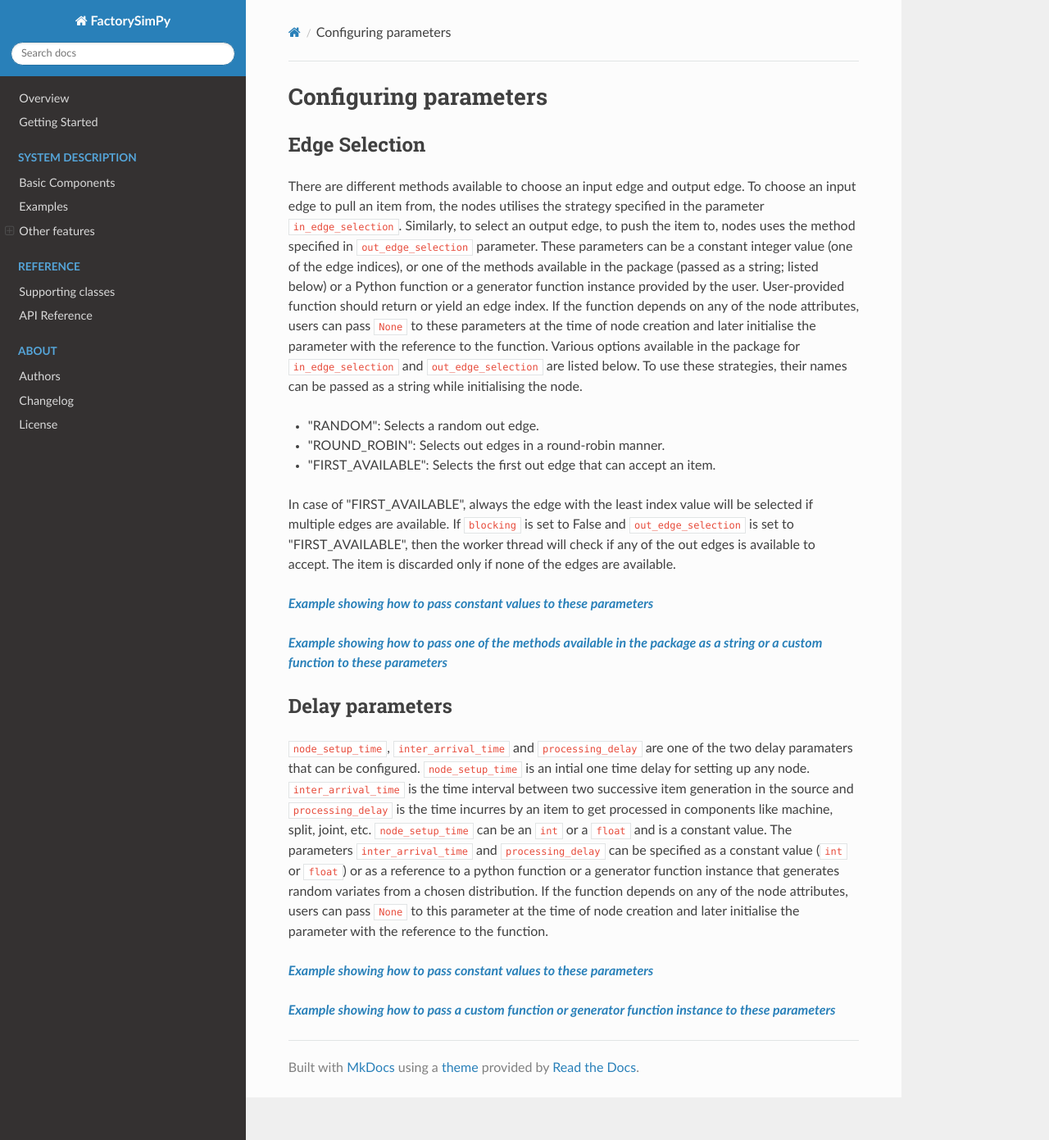
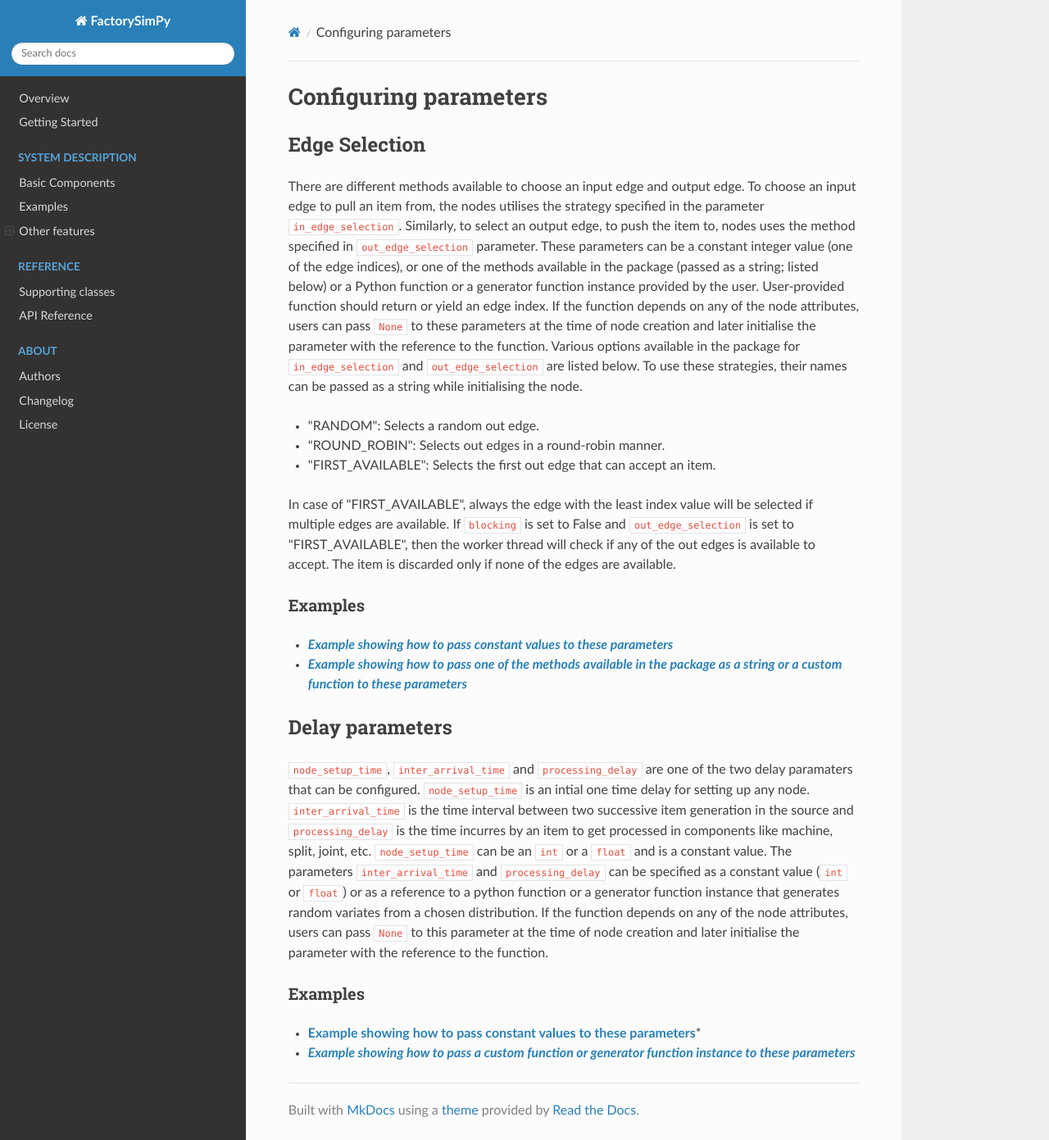
Before and after one commit to FactorySimPy/FactorySimPy, an MkDocs documentation site: the page built from docs/configuring_parameters.md, in a window 1280 px wide and 1391 px high. Shown: the whole window at 82% size. Built offline with MkDocs 1.6.1, drawn with Linux system fonts in a browser that asks for light colours; nearby versions of some CDN libraries.

Commit message:
documentation update

```diff
--- a/docs/configuring_parameters.md
+++ b/docs/configuring_parameters.md
@@ -10,17 +10,17 @@ There are different methods available to choose an input edge and output edge. T
 
 In case of "FIRST_AVAILABLE", always the edge with the least index value will be selected if multiple edges are available. If `blocking` is set to False and `out_edge_selection` is set to "FIRST_AVAILABLE", then the worker thread will check if any of the out edges is available to accept. The item is discarded only if none of the edges are available.
 
+### Examples
 
-***[Example showing how to pass constant values to these parameters](examples.md/#a-simple-example)***
-
-***[Example showing how to pass one of the methods available in the package as a string or a custom function to these parameters](examples.md/#example-with-a-custom-edge-selction-policy-as-a-function)***
+- ***[Example showing how to pass constant values to these parameters](examples.md/#a-simple-example)***
+- ***[Example showing how to pass one of the methods available in the package as a string or a custom function to these parameters](examples.md/#example-with-a-custom-edge-selction-policy-as-a-function)***
 
 
 ## Delay parameters
 
 `node_setup_time`, `inter_arrival_time` and `processing_delay` are one of the two delay paramaters that can be configured. `node_setup_time` is an intial one time delay for setting up any node. `inter_arrival_time` is the time interval between two successive item generation in the source and `processing_delay` is the time incurres by an item to get processed in components like machine, split, joint, etc. `node_setup_time` can be an `int` or a `float` and is a constant value. The parameters `inter_arrival_time` and `processing_delay` can be specified as a constant value (`int` or `float`) or as a reference to a python function or a generator function instance that generates random variates from a chosen distribution. If the function depends on any of the node attributes, users can pass `None` to this parameter at the time of node creation and later initialise the parameter with the reference to the function.
 
+### Examples
 
-***[Example showing how to pass constant values to these parameters](examples.md/#a-simple-example)***
-
-***[Example showing how to pass a custom function or generator function instance to these parameters](examples.md/#example-with-delay-as-random-variates)***
+- **[Example showing how to pass constant values to these parameters](examples.md/#a-simple-example)***
+- ***[Example showing how to pass a custom function or generator function instance to these parameters](examples.md/#example-with-delay-as-random-variates)***
```
